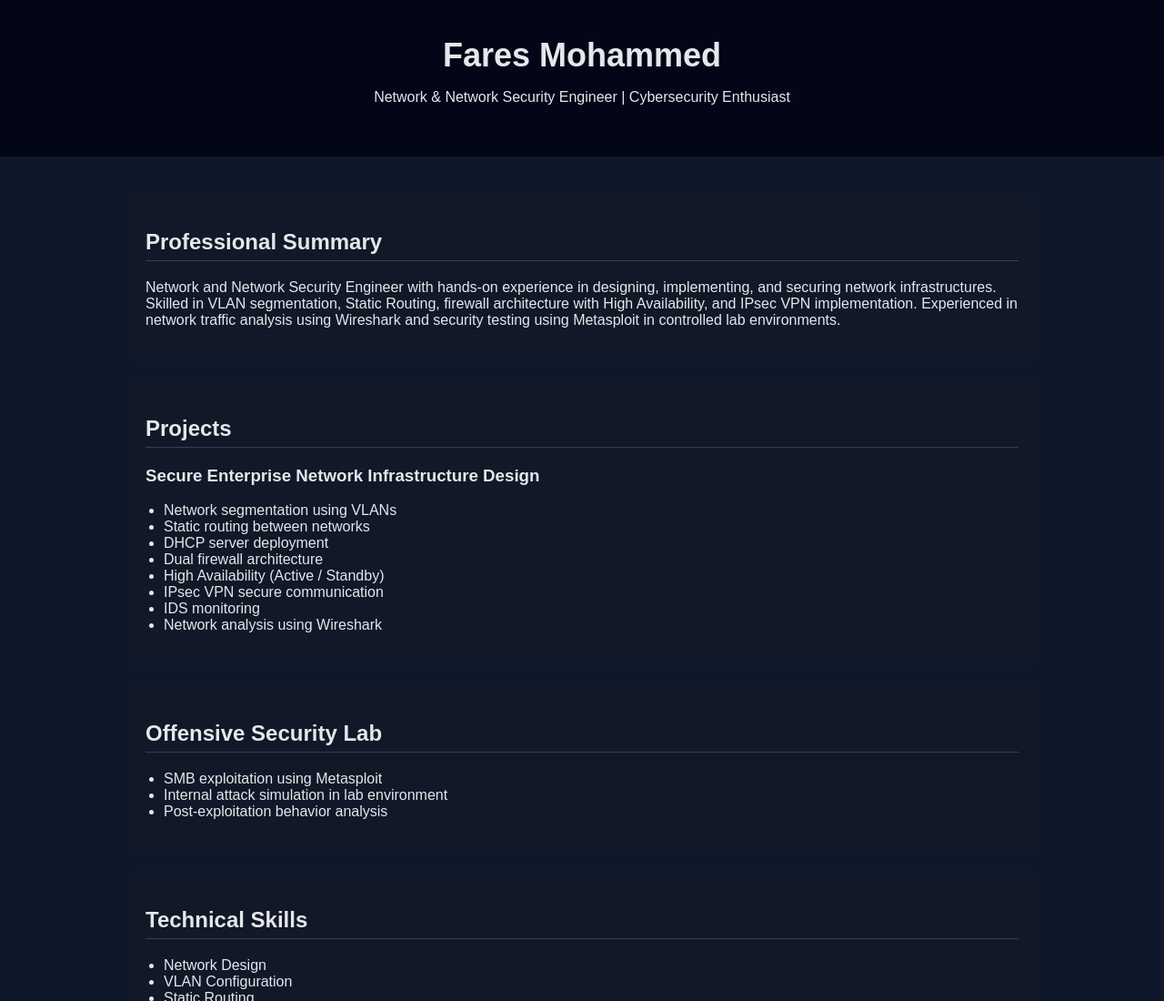
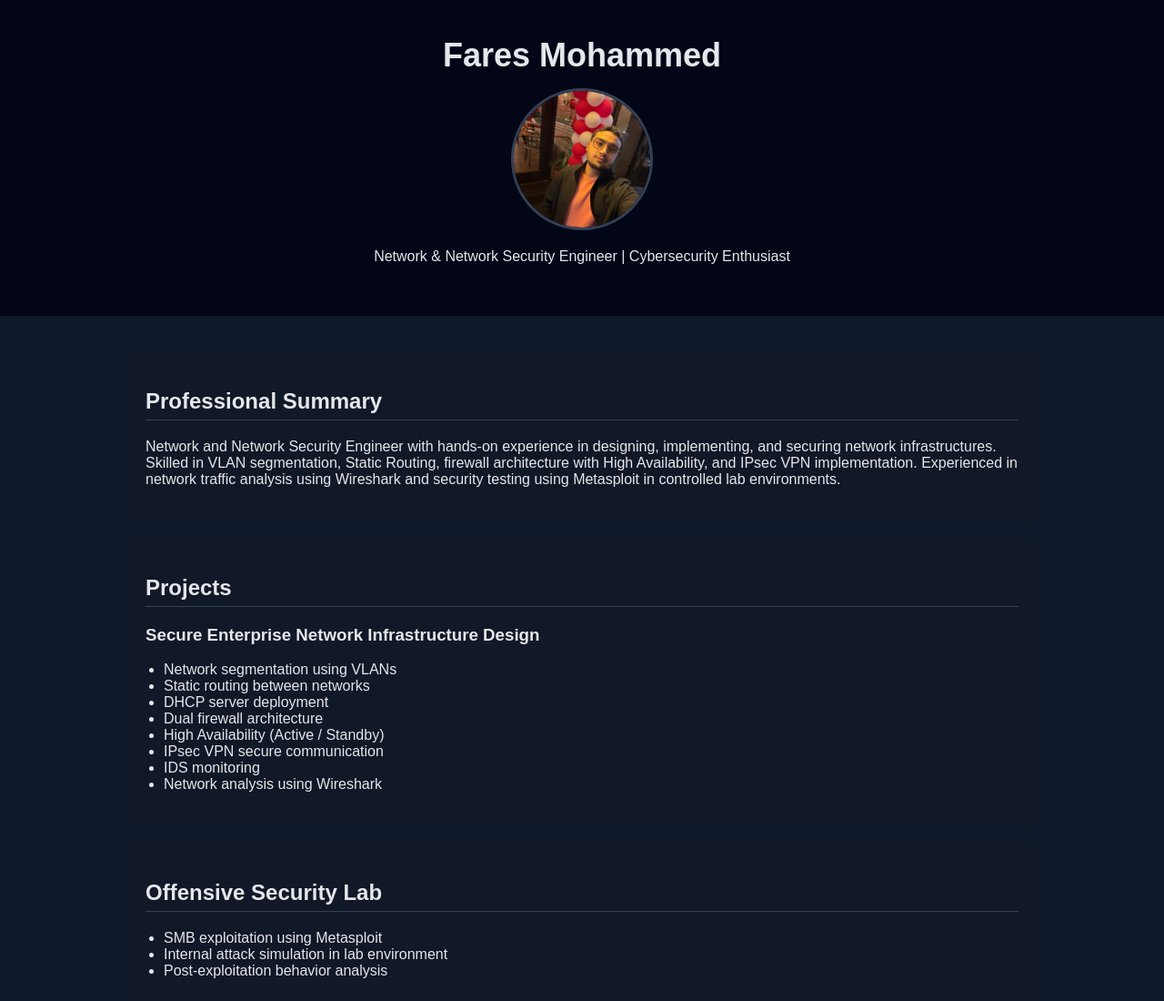
Before and after one commit to fares-aboelrous/portfolio, a plain HTML site: page index.html in a window 1280 px wide. Shown: the top 1100 px of the page at 91% size. Drawn offline with Linux system fonts and the light colour scheme.

Commit message:
Add files via upload

```diff
--- a/index.html
+++ b/index.html
@@ -19,6 +19,7 @@ footer{text-align:center;padding:20px;background:#020617;margin-top:40px}
 
 <header>
 <h1>Fares Mohammed</h1>
+<img src="profile.jpg" alt="Fares Mohammed" style="width:150px;height:150px;border-radius:50%;margin-top:15px;border:3px solid #334155;object-fit:cover;">
 <p>Network & Network Security Engineer | Cybersecurity Enthusiast</p>
 </header>
 
```
Also changed, not shown: profile.jpg (added).
